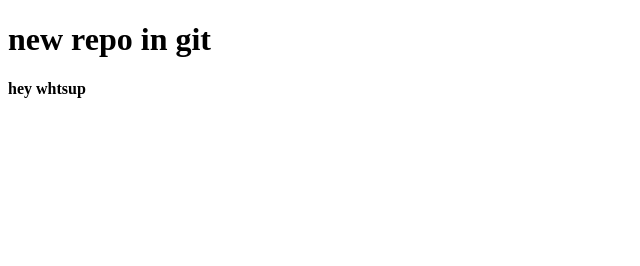
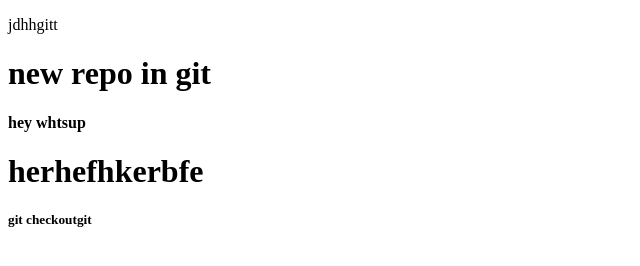
Before and after one commit to Asadsheblu/new-repo, a plain HTML site: page index.html in a window 1280 px wide. Shown: the whole page, without its empty margins (0-640 px from the left). Drawn offline with Linux system fonts and the light colour scheme.

Commit message:
nafi-chanfe

```diff
--- a/index.html
+++ b/index.html
@@ -9,8 +9,12 @@
 </head>
 
 <body>
+    <p>jdhhgitt</p>
     <h1>new repo in git</h1>
     <h4>hey whtsup</h4>
+    <h1>herhefhkerbfe</h1>
+    <h5>git checkoutgit </h5>
+
 </body>
 
 </html>
```
